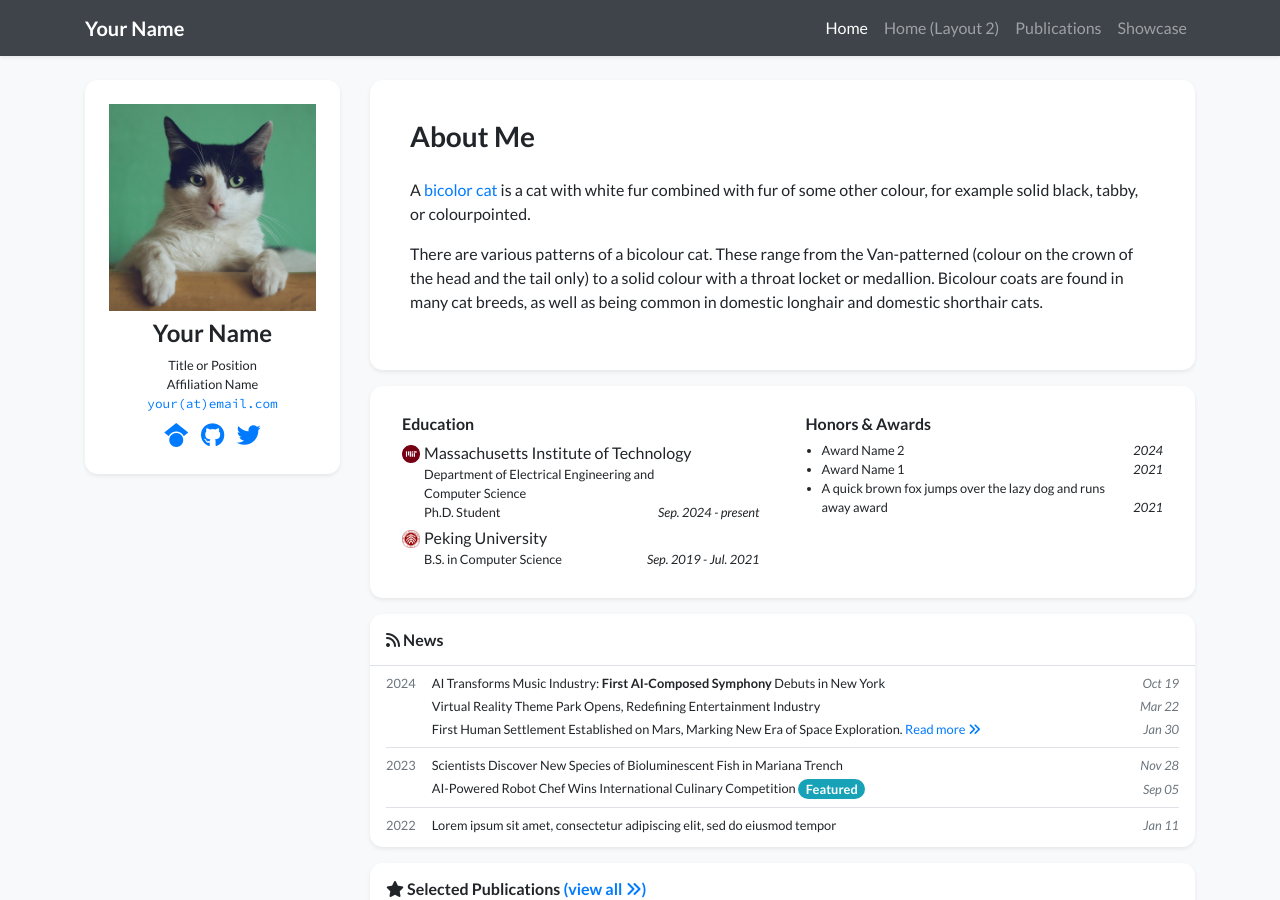
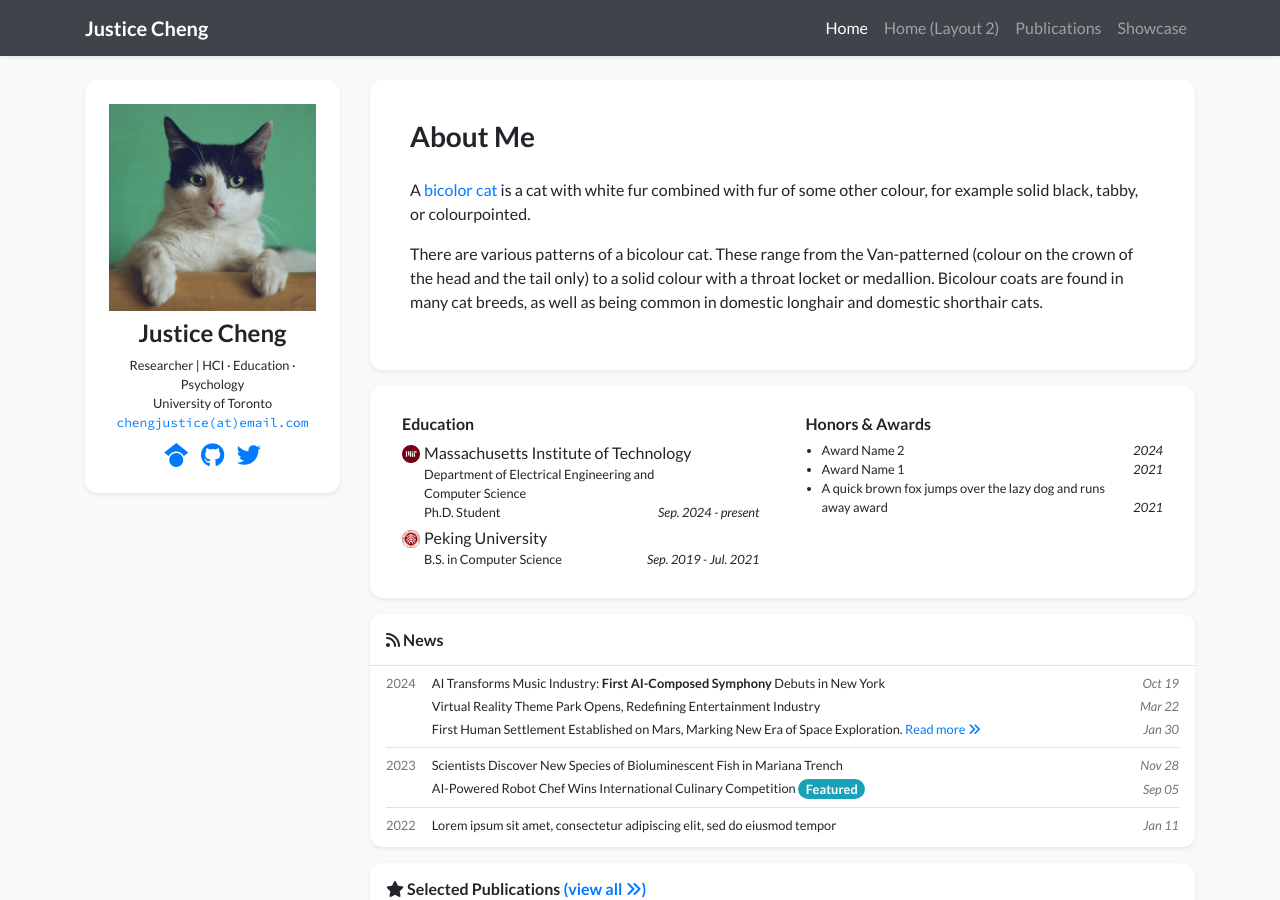
Before and after one commit to JusticeChengResearch/JusticeChengResearch.github.io, a Jekyll site: the page built from index.html, in a window 1280 px wide and 900 px high. Built offline with Jekyll 4.4.1, drawn with Linux system fonts in a browser that asks for light colours; nearby versions of some CDN libraries; a style sheet for code colours, icons or effects is not loaded.

Commit message:
Update profile information for Justice Cheng

```diff
--- a/_data/profile.yml
+++ b/_data/profile.yml
@@ -1,14 +1,14 @@
-primary_name: "Your Name"
+primary_name: "Justice Cheng"
 secondary_name: ""
-navbar_name: "Your Name"
+navbar_name: "Justice Cheng"
 
 positions:
-- name: Title or Position
-- name: Affiliation Name
+- name: Researcher | HCI · Education · Psychology
+- name: University of Toronto
   logo: /assets/images/badges/MIT_Social_circle.png  # Logo is optional
 
 
-email: "your@email.com"
+email: "chengjustice@email.com"
 # cv_link: link-to-your-cv-file
 gscholar: xFmQpf4AAAAJ  # This is an example, replace it with your own Google Scholar ID
 github: your_github_id
```
